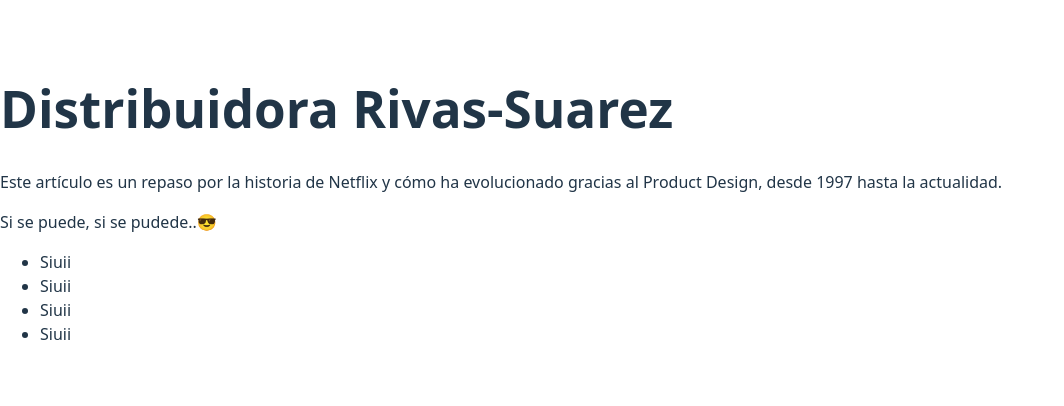
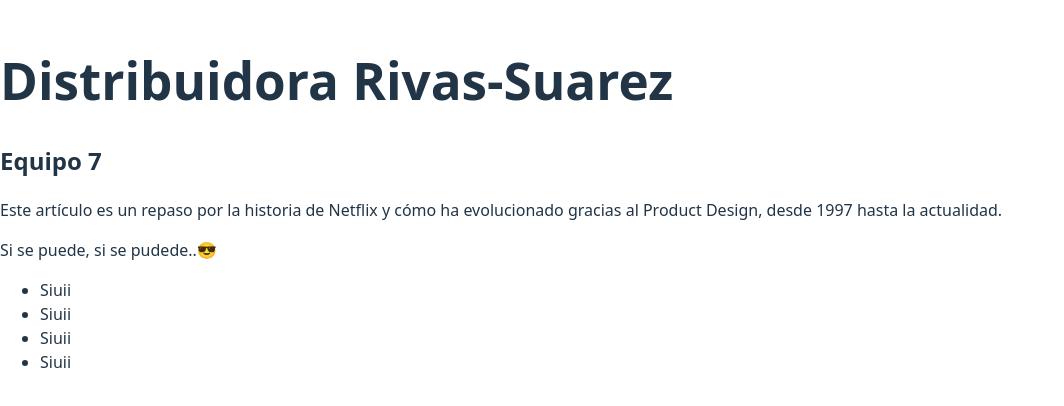
Before and after one commit to riossantos32/RivasSuarez-deploy, a React (Vite) app: page / in a window 1280 px wide. Shown: the part 196-602 px from the top of the page, without its empty margins (0-1064 px from the left). Built offline with nearby package versions, Linux system fonts and the light colour scheme.

Commit message:
add:Encabezado

```diff
--- a/src/Componentes/Encabezado.jsx
+++ b/src/Componentes/Encabezado.jsx
@@ -5,7 +5,7 @@
   return (
     <>
          <h1>Distribuidora Rivas-Suarez</h1>
-
+       <h2>Equipo 7</h2>
     </>
   )
 }
```
